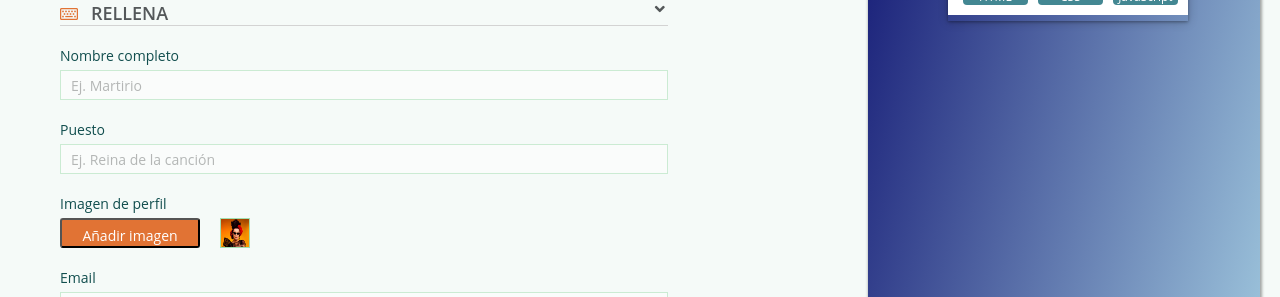
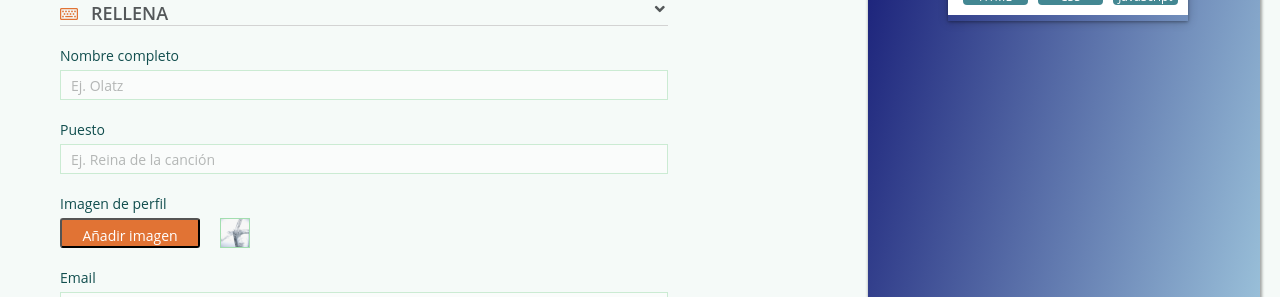
Before and after one commit to Adalab/project-dorcas-s3-overflow, a React (Create React App) app: page /#/page in a window 1280 px wide. Shown: the part 596-893 px from the top of the page. Built offline with nearby package versions, Linux system fonts and the light colour scheme; no server answers.

Commit message:
Bye Martirio

```diff
--- a/src/components/Formulario.js
+++ b/src/components/Formulario.js
@@ -2,7 +2,7 @@ import React, { Component } from 'react';
 import PropTypes from 'prop-types';
 import Collapsable from './Collapsable';
 import Select from './Select';
-import martirioPic from '../images/martirio.jpg';
+import Overflow from '../images/overflow.jpg';
 
 class Formulario extends Component {
     //handle button
@@ -163,7 +163,7 @@ class Formulario extends Component {
                                 id="nombre"
                                 type="text"
                                 name="name"
-                                placeholder="Ej. Martirio"
+                                placeholder="Ej. Olatz"
                                 maxLength="19"
                                 value={userInfo.name}
                                 onChange={onInputNameChange} />
@@ -196,7 +196,7 @@ class Formulario extends Component {
                                 <div className="profile-image contenedor--imagen">
                                     <img
                                         className="profile-image__item"
-                                        src={userInfo.image || martirioPic}
+                                        src={userInfo.image || Overflow}
                                         alt="Foto de perfil" />
                                 </div>
                             </div>
--- a/src/components/Page.css
+++ b/src/components/Page.css
@@ -276,7 +276,8 @@ $font-size-xxl-plus:    px;
 
 .profile-image__item {
   width: 100%;
-  display: block; }
+  display: block;
+  object-fit: cover; }
 
 .contenedor--imagen {
   border-color: #a2deaf;
--- a/src/components/Preview.js
+++ b/src/components/Preview.js
@@ -5,8 +5,6 @@ import Skills from './Skills.js';
 import Socialmedia from './Socialmedia.js';
 
 class Preview extends Component {
-
-
     render() {
         const {
             name,
--- a/src/scss/Main.css
+++ b/src/scss/Main.css
@@ -276,7 +276,8 @@ $font-size-xxl-plus:    px;
 
 .profile-image__item {
   width: 100%;
-  display: block; }
+  display: block;
+  object-fit: cover; }
 
 .contenedor--imagen {
   border-color: #a2deaf;
--- a/src/scss/components/_form-rellena.scss
+++ b/src/scss/components/_form-rellena.scss
@@ -247,6 +247,7 @@
 .profile-image__item {
     width: 100%;
     display: block;
+    object-fit: cover;
 }
 
 .contenedor--imagen {
```
Also changed, not shown: src/scss/layout/_header-generator.scss (indentation only).
